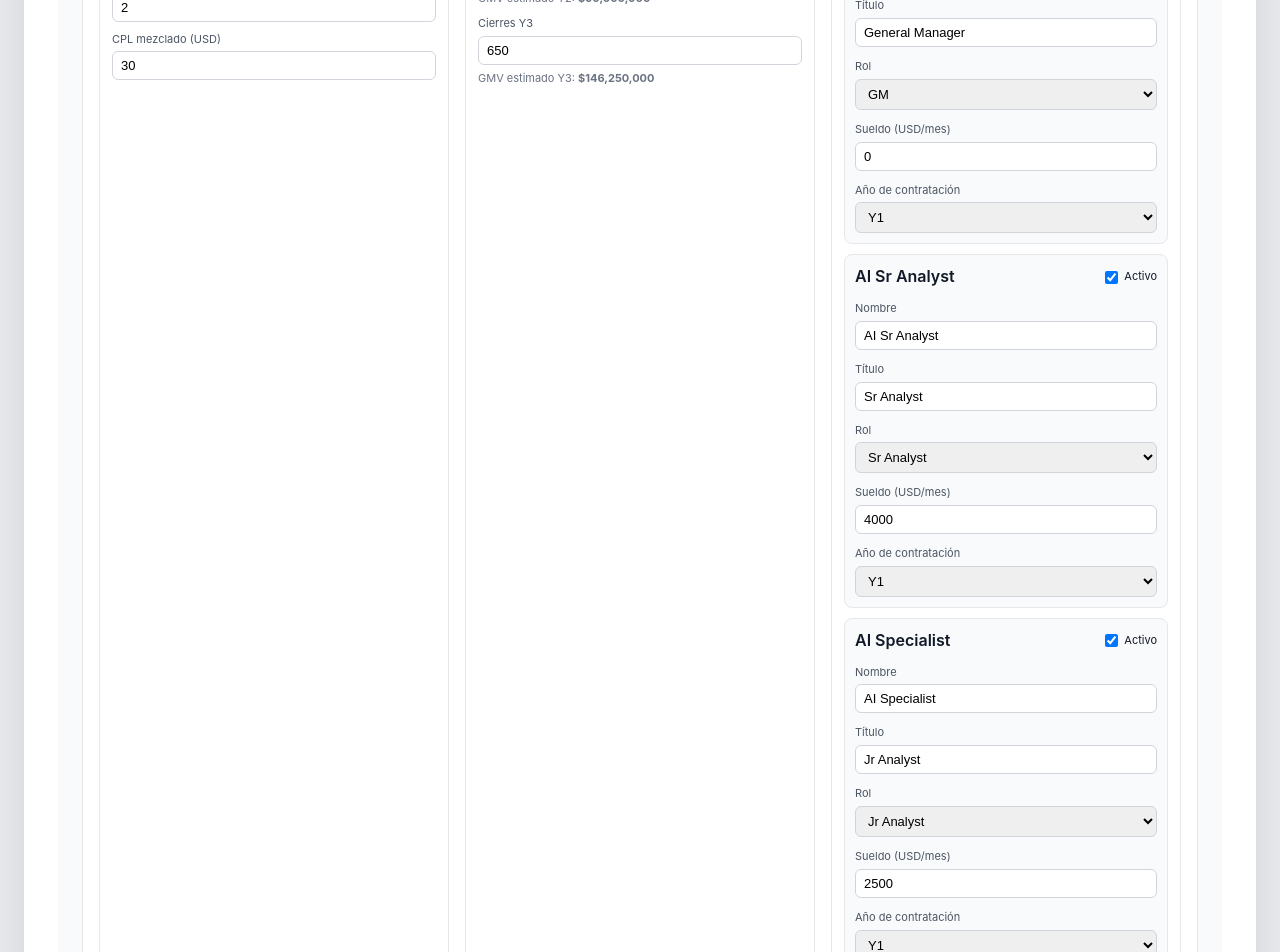
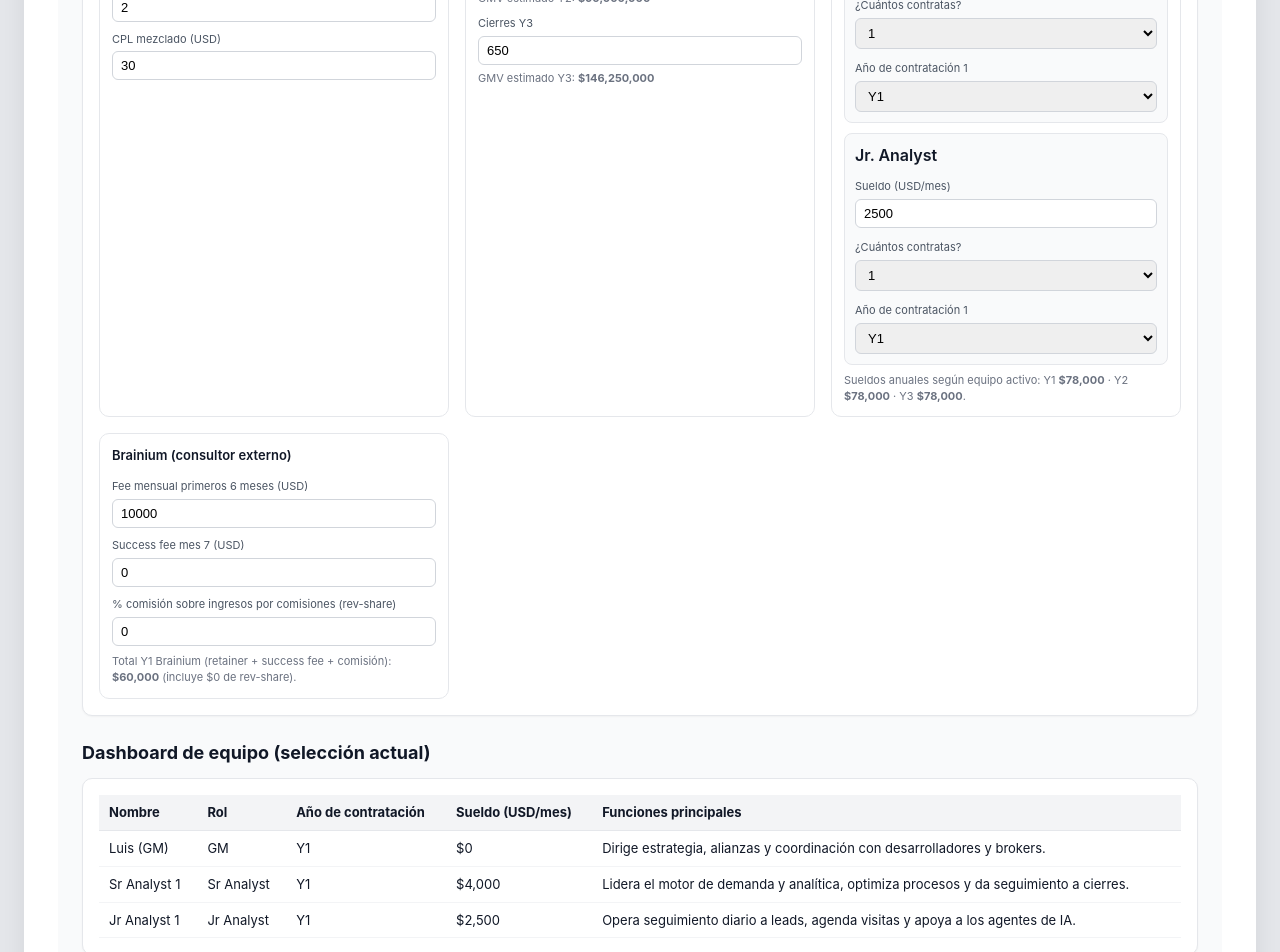
Before and after one commit to Tao2025-code/tao-ai-sales-agent, a React (Vite) app in the folder tao-ai-sales-agents/: page / in a window 1280 px wide. Shown: the part 560-1512 px from the top of the page. Built offline with nearby package versions, Linux system fonts and the light colour scheme.

Commit message:
Refine team hiring controls

```diff
--- a/tao-ai-sales-agents/src/TaoDashboard.tsx
+++ b/tao-ai-sales-agents/src/TaoDashboard.tsx
@@ -94,7 +94,6 @@ const BASE_CLOSINGS = [180, 400, 650];
 const BRAINIUM_FEE_MONTHS = 6;
 
 // Equipo
-const TEAM_ROLES: TeamRole[] = ["GM", "Sr Analyst", "Jr Analyst"];
 const HIRE_YEARS: HireYear[] = ["Y0", "Y1", "Y2", "Y3"];
 const HIRE_YEAR_ORDER: Record<HireYear, number> = {
   Y0: 0,
@@ -103,8 +102,7 @@ const HIRE_YEAR_ORDER: Record<HireYear, number> = {
   Y3: 3,
 };
 
-const DEFAULT_TEAM: TeamMember[] = [
-  {
+const GM_MEMBER: TeamMember = {
   id: "gm",
   name: "Luis (GM)",
   title: "General Manager",
@@ -112,44 +110,19 @@ const DEFAULT_TEAM: TeamMember[] = [
   monthlySalary: GM_MONTHLY_SALARY,
   hireYear: "Y1",
   active: true,
-  },
-  {
-    id: "sr-analyst",
-    name: "AI Sr Analyst",
-    title: "Sr Analyst",
-    role: "Sr Analyst",
-    monthlySalary: AI_SR_MONTHLY_SALARY,
-    hireYear: "Y1",
-    active: true,
-  },
-  {
-    id: "jr-analyst",
-    name: "AI Specialist",
-    title: "Jr Analyst",
-    role: "Jr Analyst",
-    monthlySalary: AI_SPEC_MONTHLY_SALARY,
-    hireYear: "Y1",
-    active: true,
-  },
-  {
-    id: "fourth",
-    name: "4º empleado",
-    title: "TBD",
-    role: "Jr Analyst",
-    monthlySalary: 2_500,
-    hireYear: "Y1",
-    active: false,
-  },
-  {
-    id: "fifth",
-    name: "5º empleado",
-    title: "TBD",
-    role: "Jr Analyst",
-    monthlySalary: 2_500,
-    hireYear: "Y1",
-    active: false,
-  },
-];
+};
+
+const DEFAULT_SR_HIRES: HireYear[] = ["Y1"];
+const DEFAULT_JR_HIRES: HireYear[] = ["Y1"];
+const MAX_HIRES_PER_ROLE = 3;
+
+const ROLE_DESCRIPTIONS: Record<TeamRole, string> = {
+  GM: "Dirige estrategia, alianzas y coordinación con desarrolladores y brokers.",
+  "Sr Analyst":
+    "Lidera el motor de demanda y analítica, optimiza procesos y da seguimiento a cierres.",
+  "Jr Analyst":
+    "Opera seguimiento diario a leads, agenda visitas y apoya a los agentes de IA.",
+};
 
 // Caja
 const MONTHS_PRE_SALES = 3;
@@ -411,8 +384,11 @@ const InvestorModelView: React.FC = () => {
     DEFAULT_BRAINIUM_REVSHARE_PCT
   );
 
-  // Equipo completo
-  const [teamMembers, setTeamMembers] = useState<TeamMember[]>([...DEFAULT_TEAM]);
+  // Equipo (GM fijo + analistas configurables)
+  const [srAnalystHires, setSrAnalystHires] = useState<HireYear[]>([...DEFAULT_SR_HIRES]);
+  const [jrAnalystHires, setJrAnalystHires] = useState<HireYear[]>([...DEFAULT_JR_HIRES]);
+  const [srAnalystSalary, setSrAnalystSalary] = useState<number>(AI_SR_MONTHLY_SALARY);
+  const [jrAnalystSalary, setJrAnalystSalary] = useState<number>(AI_SPEC_MONTHLY_SALARY);
 
   // Reset
   const handleReset = () => {
@@ -429,13 +405,40 @@ const InvestorModelView: React.FC = () => {
     setBrainiumSuccessFee(DEFAULT_BRAINIUM_SUCCESS_FEE);
     setBrainiumRevSharePct(DEFAULT_BRAINIUM_REVSHARE_PCT);
 
-    setTeamMembers([...DEFAULT_TEAM]);
+    setSrAnalystHires([...DEFAULT_SR_HIRES]);
+    setJrAnalystHires([...DEFAULT_JR_HIRES]);
+    setSrAnalystSalary(AI_SR_MONTHLY_SALARY);
+    setJrAnalystSalary(AI_SPEC_MONTHLY_SALARY);
   };
 
-  const updateTeamMember = (id: string, updates: Partial<TeamMember>) => {
-    setTeamMembers((prev) =>
-      prev.map((member) => (member.id === id ? { ...member, ...updates } : member))
-    );
+  const adjustHireCount = (hires: HireYear[], count: number) => {
+    if (count < hires.length) return hires.slice(0, count);
+    const lastYear = hires[hires.length - 1] || "Y1";
+    return [...hires, ...Array.from({ length: count - hires.length }, () => lastYear)];
+  };
+
+  const buildTeamMembers = (): TeamMember[] => {
+    const srMembers: TeamMember[] = srAnalystHires.map((year, idx) => ({
+      id: `sr-analyst-${idx + 1}`,
+      name: `Sr Analyst ${idx + 1}`,
+      title: "Sr Analyst",
+      role: "Sr Analyst",
+      monthlySalary: srAnalystSalary,
+      hireYear: year,
+      active: true,
+    }));
+
+    const jrMembers: TeamMember[] = jrAnalystHires.map((year, idx) => ({
+      id: `jr-analyst-${idx + 1}`,
+      name: `Jr Analyst ${idx + 1}`,
+      title: "Jr Analyst",
+      role: "Jr Analyst",
+      monthlySalary: jrAnalystSalary,
+      hireYear: year,
+      active: true,
+    }));
+
+    return [GM_MEMBER, ...srMembers, ...jrMembers];
   };
 
   // Derivados
@@ -447,6 +450,7 @@ const InvestorModelView: React.FC = () => {
   const brainiumFeeY1 = brainiumMonthlyFee * BRAINIUM_FEE_MONTHS;
   const overheadY1 = OVERHEAD_ANNUAL + brainiumFeeY1 + brainiumSuccessFee;
 
+  const teamMembers = buildTeamMembers();
   const activeTeamMembers = teamMembers.filter((member) => member.active);
 
   const monthlySalariesByYear = [1, 2, 3].map((yearNumber) =>
@@ -504,11 +508,11 @@ const InvestorModelView: React.FC = () => {
   const brainiumTotalY1 = brainiumFeeY1 + brainiumSuccessFee + brainiumRevShareY1;
 
   const teamDashboardRows = activeTeamMembers.map((member) => [
-    member.name || member.title,
-    member.title,
+    member.name,
     member.role,
     member.hireYear,
     usd0(member.monthlySalary),
+    ROLE_DESCRIPTIONS[member.role],
   ]);
 
   /** ---- SENSIBILIDAD Y3 ---- */
@@ -667,10 +671,10 @@ const InvestorModelView: React.FC = () => {
 
   const teamDashboardHeaders = [
     "Nombre",
-    "Título",
     "Rol",
     "Año de contratación",
     "Sueldo (USD/mes)",
+    "Funciones principales",
   ];
 
   return (
@@ -820,104 +824,129 @@ const InvestorModelView: React.FC = () => {
               </div>
 
               <div style={styles.teamGrid}>
-                {teamMembers.map((member) => (
-                  <div key={member.id} style={styles.teamMemberCard}>
+                <div style={styles.teamMemberCard}>
                   <div style={styles.teamMemberHeader}>
-                      <div style={{ fontWeight: 600 }}>{member.name || "Miembro"}</div>
-                      <label style={styles.teamToggleLabel}>
-                        <input
-                          type="checkbox"
-                          checked={member.active}
-                          onChange={(e) =>
-                            updateTeamMember(member.id, { active: e.target.checked })
-                          }
-                          style={{ marginRight: 6 }}
-                        />
-                        Activo
-                      </label>
+                    <div style={{ fontWeight: 600 }}>Sr. Analyst</div>
                   </div>
 
                   <div style={styles.teamFieldsGrid}>
-                      <div style={styles.controlField}>
-                        <label style={styles.controlFieldLabel}>Nombre</label>
-                        <input
-                          type="text"
-                          value={member.name}
-                          onChange={(e) =>
-                            updateTeamMember(member.id, { name: e.target.value })
-                          }
-                          style={styles.controlInput}
-                        />
-                      </div>
-
-                      <div style={styles.controlField}>
-                        <label style={styles.controlFieldLabel}>Título</label>
-                        <input
-                          type="text"
-                          value={member.title}
-                          onChange={(e) =>
-                            updateTeamMember(member.id, { title: e.target.value })
-                          }
-                          style={styles.controlInput}
-                        />
-                      </div>
-
-                      <div style={styles.controlField}>
-                        <label style={styles.controlFieldLabel}>Rol</label>
-                        <select
-                          value={member.role}
-                          onChange={(e) =>
-                            updateTeamMember(member.id, {
-                              role: e.target.value as TeamRole,
-                            })
-                          }
-                          style={styles.controlInput}
-                        >
-                          {TEAM_ROLES.map((role) => (
-                            <option key={role} value={role}>
-                              {role}
-                            </option>
-                          ))}
-                        </select>
-                      </div>
-
                     <div style={styles.controlField}>
                       <label style={styles.controlFieldLabel}>Sueldo (USD/mes)</label>
                       <input
                         type="number"
                         min={0}
                         step={250}
-                          value={member.monthlySalary}
+                        value={srAnalystSalary}
+                        onChange={(e) => setSrAnalystSalary(Number(e.target.value) || 0)}
+                        style={styles.controlInput}
+                      />
+                    </div>
+
+                    <div style={styles.controlField}>
+                      <label style={styles.controlFieldLabel}>¿Cuántos contratas?</label>
+                      <select
+                        value={srAnalystHires.length}
                         onChange={(e) =>
-                            updateTeamMember(member.id, {
-                              monthlySalary: Number(e.target.value) || 0,
-                            })
+                          setSrAnalystHires((prev) =>
+                            adjustHireCount(prev, Number(e.target.value) || 0)
+                          )
                         }
                         style={styles.controlInput}
-                        />
-                      </div>
-
-                      <div style={styles.controlField}>
-                        <label style={styles.controlFieldLabel}>Año de contratación</label>
+                      >
+                        {Array.from({ length: MAX_HIRES_PER_ROLE + 1 }, (_, i) => i).map((count) => (
+                          <option key={count} value={count}>
+                            {count}
+                          </option>
+                        ))}
+                      </select>
+                    </div>
+
+                    {srAnalystHires.map((year, idx) => (
+                      <div key={idx} style={styles.controlField}>
+                        <label style={styles.controlFieldLabel}>{`Año de contratación ${idx + 1}`}</label>
                         <select
-                          value={member.hireYear}
+                          value={year}
                           onChange={(e) =>
-                            updateTeamMember(member.id, {
-                              hireYear: e.target.value as HireYear,
+                            setSrAnalystHires((prev) => {
+                              const next = [...prev];
+                              next[idx] = e.target.value as HireYear;
+                              return next;
                             })
                           }
                           style={styles.controlInput}
                         >
-                          {HIRE_YEARS.map((year) => (
-                            <option key={year} value={year}>
-                              {year}
+                          {HIRE_YEARS.map((y) => (
+                            <option key={y} value={y}>
+                              {y}
                             </option>
                           ))}
                         </select>
                       </div>
-                    </div>
-                  </div>
                     ))}
+                  </div>
+                </div>
+
+                <div style={styles.teamMemberCard}>
+                  <div style={styles.teamMemberHeader}>
+                    <div style={{ fontWeight: 600 }}>Jr. Analyst</div>
+                  </div>
+
+                  <div style={styles.teamFieldsGrid}>
+                    <div style={styles.controlField}>
+                      <label style={styles.controlFieldLabel}>Sueldo (USD/mes)</label>
+                      <input
+                        type="number"
+                        min={0}
+                        step={250}
+                        value={jrAnalystSalary}
+                        onChange={(e) => setJrAnalystSalary(Number(e.target.value) || 0)}
+                        style={styles.controlInput}
+                      />
+                    </div>
+
+                    <div style={styles.controlField}>
+                      <label style={styles.controlFieldLabel}>¿Cuántos contratas?</label>
+                      <select
+                        value={jrAnalystHires.length}
+                        onChange={(e) =>
+                          setJrAnalystHires((prev) =>
+                            adjustHireCount(prev, Number(e.target.value) || 0)
+                          )
+                        }
+                        style={styles.controlInput}
+                      >
+                        {Array.from({ length: MAX_HIRES_PER_ROLE + 1 }, (_, i) => i).map((count) => (
+                          <option key={count} value={count}>
+                            {count}
+                          </option>
+                        ))}
+                      </select>
+                    </div>
+
+                    {jrAnalystHires.map((year, idx) => (
+                      <div key={idx} style={styles.controlField}>
+                        <label style={styles.controlFieldLabel}>{`Año de contratación ${idx + 1}`}</label>
+                        <select
+                          value={year}
+                          onChange={(e) =>
+                            setJrAnalystHires((prev) => {
+                              const next = [...prev];
+                              next[idx] = e.target.value as HireYear;
+                              return next;
+                            })
+                          }
+                          style={styles.controlInput}
+                        >
+                          {HIRE_YEARS.map((y) => (
+                            <option key={y} value={y}>
+                              {y}
+                            </option>
+                          ))}
+                        </select>
+                      </div>
+                    ))}
+                  </div>
+                </div>
               </div>
 
               <div style={styles.controlHelp}>
```
Lines whose indentation alone changed are shown as unchanged.
